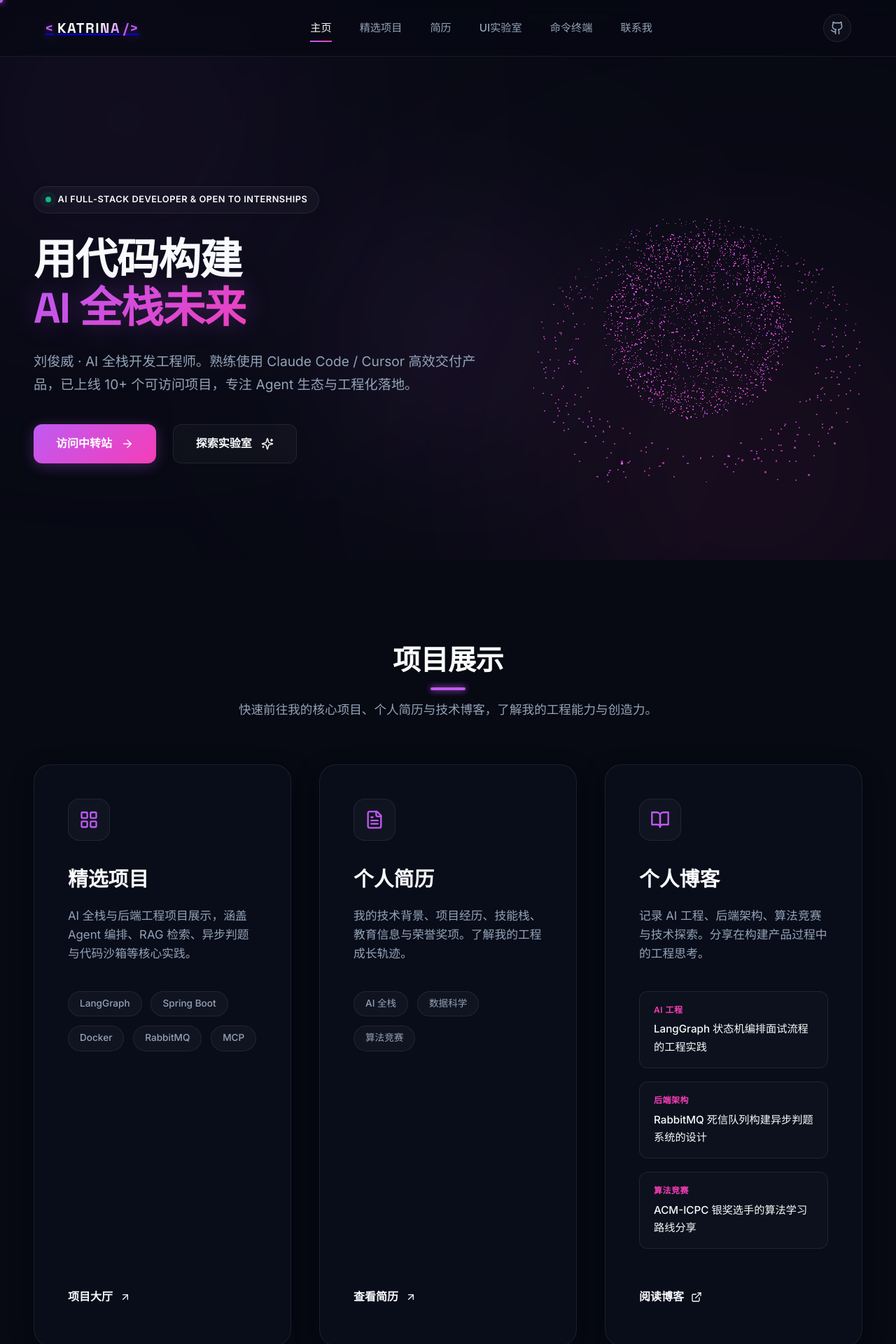
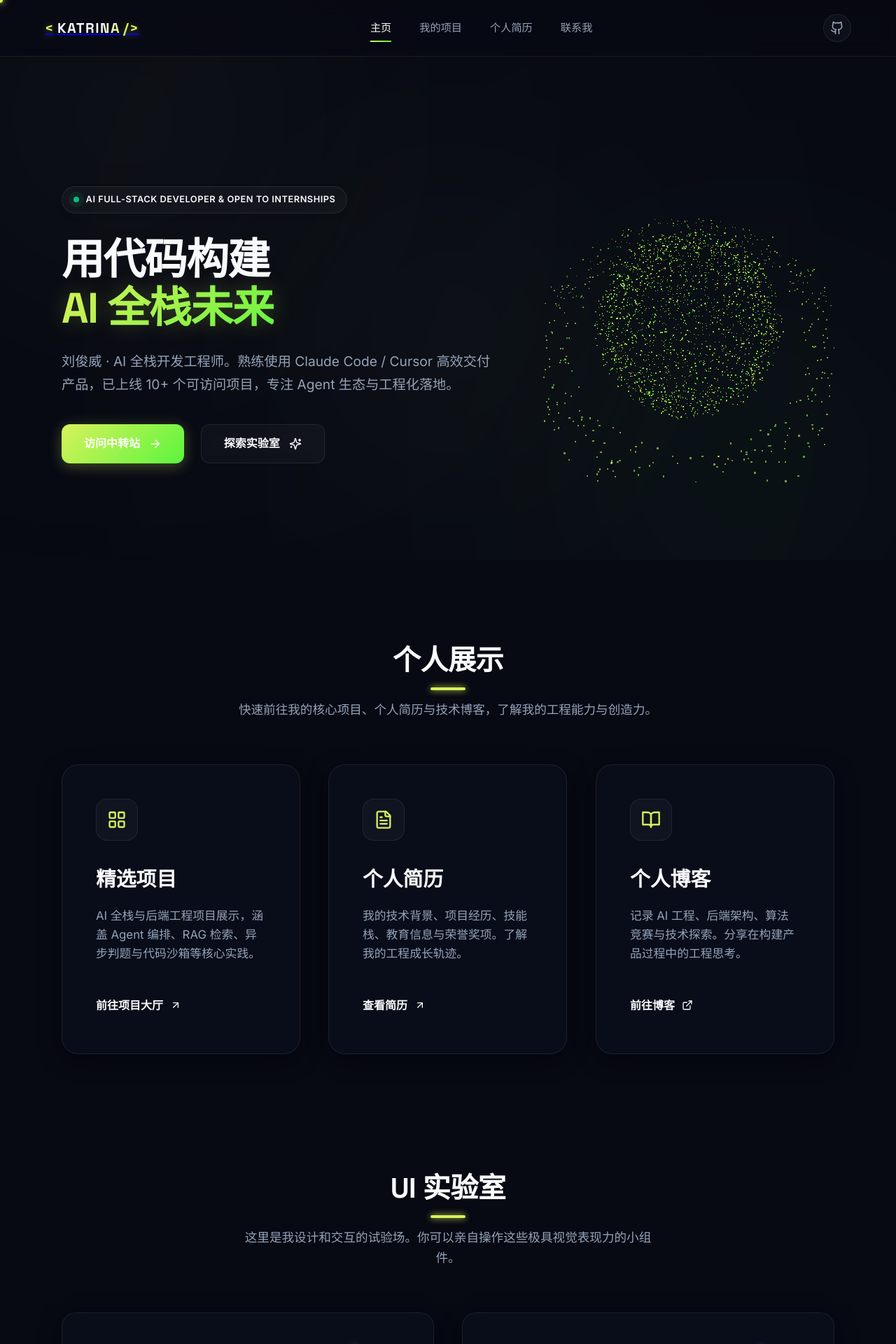
Before and after one commit to Katrina55553/My-Site, a React (Vite) app: page / in a window 1280 px wide. Shown: the top 1920 px of the page at 70% size. Built offline with nearby package versions, Linux system fonts and the light colour scheme.

Commit message:
feat: UI polish - default hue 70, tighter layout, clickable cards, cursor fix, nav cleanup

```diff
--- a/src/App.jsx
+++ b/src/App.jsx
@@ -66,7 +66,7 @@ function SubPage({ children }) {
 }
 
 export default function App() {
-  const [hue, setHue] = useState(280)
+  const [hue, setHue] = useState(70)
   const [glow, setGlow] = useState(100)
   const [activeSection, setActiveSection] = useState('hero')
   const location = useLocation()
--- a/src/components/CustomCursor.jsx
+++ b/src/components/CustomCursor.jsx
@@ -66,10 +66,10 @@ export default function CustomCursor() {
     const handleMouseDown = () => cursor.classList.add('grabbing')
     const handleMouseUp = () => cursor.classList.remove('grabbing')
 
-    // Lerp 缓动动画
+    // Lerp 缓动动画：系数越高越跟手（0.15 在高 DPI 下显得拖沓滞后）
     const animate = () => {
-      cursorPos.current.x += (mousePos.current.x - cursorPos.current.x) * 0.15
-      cursorPos.current.y += (mousePos.current.y - cursorPos.current.y) * 0.15
+      cursorPos.current.x += (mousePos.current.x - cursorPos.current.x) * 0.35
+      cursorPos.current.y += (mousePos.current.y - cursorPos.current.y) * 0.35
       // 用 translate3d 走 GPU 合成层，避免触发 layout
       cursor.style.transform = `translate3d(${cursorPos.current.x}px, ${cursorPos.current.y}px, 0) translate(-50%, -50%)`
       animationFrame = requestAnimationFrame(animate)
--- a/src/components/Hub.jsx
+++ b/src/components/Hub.jsx
@@ -1,84 +1,63 @@
 import { BookOpen, LayoutGrid, ExternalLink, ArrowUpRight, FileText } from 'lucide-react'
 import { Link } from 'react-router-dom'
 import TiltCard from './TiltCard'
-import { blogPosts } from '../data/content'
 
 export default function Hub() {
   return (
     <section id="hub" className="section">
       <div className="section-header">
-        <h2 className="section-title">项目展示</h2>
+        <h2 className="section-title">个人展示</h2>
         <p className="section-desc">快速前往我的核心项目、个人简历与技术博客，了解我的工程能力与创造力。</p>
       </div>
 
-      {/* 中转卡片 */}
+      {/* 中转卡片：整卡可点击 */}
       <div className="hub-grid">
         {/* 精选项目 */}
         <TiltCard>
+          <Link to="/projects" className="card-content card-content--link">
             <div className="card-glow"></div>
-          <div className="card-content">
             <div className="card-header-icon">
               <LayoutGrid size={28} />
             </div>
             <h3 className="card-title">精选项目</h3>
             <p className="card-desc">AI 全栈与后端工程项目展示，涵盖 Agent 编排、RAG 检索、异步判题与代码沙箱等核心实践。</p>
-            <div className="project-tags">
-              <span className="tag">LangGraph</span>
-              <span className="tag">Spring Boot</span>
-              <span className="tag">Docker</span>
-              <span className="tag">RabbitMQ</span>
-              <span className="tag">MCP</span>
-            </div>
-            <Link to="/projects" className="card-action-btn">
-              <span>项目大厅</span>
+            <span className="card-action-btn">
+              <span>前往项目大厅</span>
               <ArrowUpRight size={16} />
+            </span>
           </Link>
-          </div>
         </TiltCard>
 
         {/* 个人简历 */}
         <TiltCard>
+          <Link to="/resume" className="card-content card-content--link">
             <div className="card-glow"></div>
-          <div className="card-content">
             <div className="card-header-icon">
               <FileText size={28} />
             </div>
             <h3 className="card-title">个人简历</h3>
             <p className="card-desc">我的技术背景、项目经历、技能栈、教育信息与荣誉奖项。了解我的工程成长轨迹。</p>
-            <div className="project-tags">
-              <span className="tag">AI 全栈</span>
-              <span className="tag">数据科学</span>
-              <span className="tag">算法竞赛</span>
-            </div>
-            <Link to="/resume" className="card-action-btn">
+            <span className="card-action-btn">
               <span>查看简历</span>
               <ArrowUpRight size={16} />
+            </span>
           </Link>
-          </div>
         </TiltCard>
 
         {/* 个人博客 */}
         <TiltCard>
+          <a href="https://cogod.cn" target="_blank" rel="noopener noreferrer" className="card-content card-content--link">
             <div className="card-glow"></div>
-          <div className="card-content">
             <div className="card-header-icon">
               <BookOpen size={28} />
             </div>
             <h3 className="card-title">个人博客</h3>
             <p className="card-desc">记录 AI 工程、后端架构、算法竞赛与技术探索。分享在构建产品过程中的工程思考。</p>
-            <div className="blog-preview-list">
-              {blogPosts.map((post, i) => (
-                <div key={i} className="preview-item">
-                  <span className="preview-tag">{post.tag}</span>
-                  <span className="preview-title">{post.title}</span>
-                </div>
-              ))}
-            </div>
-            <a href="https://cogod.cn" target="_blank" rel="noopener noreferrer" className="card-action-btn">
-              <span>阅读博客</span>
+            <span className="card-action-btn">
+              <span>前往博客</span>
               <ExternalLink size={16} />
+            </span>
           </a>
-          </div>
         </TiltCard>
       </div>
     </section>
--- a/src/components/Navbar.jsx
+++ b/src/components/Navbar.jsx
@@ -3,10 +3,8 @@ import { Link, useLocation, useNavigate } from 'react-router-dom'
 
 const NAV_ITEMS = [
   { id: 'hero', label: '主页', path: '/' },
-  { id: 'projects', label: '精选项目', path: '/projects' },
-  { id: 'resume', label: '简历', path: '/resume' },
-  { id: 'lab', label: 'UI实验室', path: '/', hash: 'lab' },
-  { id: 'terminal-section', label: '命令终端', path: '/', hash: 'terminal-section' },
+  { id: 'projects', label: '我的项目', path: '/projects' },
+  { id: 'resume', label: '个人简历', path: '/resume' },
   { id: 'contact', label: '联系我', path: '/', hash: 'contact' },
 ]
 
--- a/src/pages/Projects.jsx
+++ b/src/pages/Projects.jsx
@@ -1,4 +1,4 @@
-import { LayoutGrid, Globe, Terminal, Sparkles, ArrowUpRight, ArrowLeft } from 'lucide-react'
+import { LayoutGrid, Globe, Terminal, Sparkles, ArrowUpRight, ArrowLeft, Github, ExternalLink } from 'lucide-react'
 import { Link } from 'react-router-dom'
 import { projects } from '../data/content'
 
@@ -12,11 +12,11 @@ const ICON_MAP = {
 export default function Projects() {
   return (
     <section className="section" style={{ paddingTop: '8rem' }}>
+      <Link to="/" className="back-link">
+        <ArrowLeft size={18} />
+        <span>返回主页</span>
+      </Link>
       <div className="section-header">
-        <Link to="/" className="back-link">
-          <ArrowLeft size={18} />
-          <span>返回主页</span>
-        </Link>
         <h2 className="section-title">项目展示</h2>
         <p className="section-desc">AI 全栈与后端工程项目展示，涵盖 Agent 编排、RAG 检索、异步架构与代码沙箱等核心实践。</p>
       </div>
@@ -24,8 +24,17 @@ export default function Projects() {
       <div className="projects-grid">
         {projects.map((project, i) => {
           const Icon = ICON_MAP[project.icon] || LayoutGrid
+          const hasLiveLink = project.link && project.link !== '#'
+          const hasRepo = project.repo && project.repo !== '#'
+          // 整卡点击主链接：优先在线访问，其次 GitHub
+          const cardHref = hasLiveLink ? project.link : hasRepo ? project.repo : null
+          const stop = (e) => e.stopPropagation()
+          const CardWrapper = cardHref ? 'a' : 'div'
+          const wrapperProps = cardHref
+            ? { href: cardHref, target: '_blank', rel: 'noopener noreferrer' }
+            : {}
           return (
-            <div key={i} className="project-card">
+            <CardWrapper key={i} className="project-card project-card--link" {...wrapperProps}>
               <div className="project-card__icon">
                 <Icon size={24} />
               </div>
@@ -41,10 +50,19 @@ export default function Projects() {
                   <span key={j} className="project-card__tag">{t}</span>
                 ))}
               </div>
-              <a href={project.link} className="project-card__link">
-                查看项目 <ArrowUpRight size={14} />
-              </a>
-            </div>
+              <div className="project-card__links" onClick={stop}>
+                {hasLiveLink ? (
+                  <a href={project.link} target="_blank" rel="noopener noreferrer" className="project-card__link">
+                    <ExternalLink size={14} /> 在线访问
+                  </a>
+                ) : null}
+                {hasRepo ? (
+                  <a href={project.repo} target="_blank" rel="noopener noreferrer" className="project-card__link project-card__link--repo">
+                    <Github size={14} /> GitHub
+                  </a>
+                ) : null}
+              </div>
+            </CardWrapper>
           )
         })}
       </div>
--- a/src/style.css
+++ b/src/style.css
@@ -2,7 +2,7 @@
  * 1. DESIGN SYSTEM & CUSTOM PROPERTIES
  * ------------------------------------------------------------- */
 :root {
-  --primary-hue: 280;
+  --primary-hue: 70;
   --primary-glow: 100;
 
   --neon-primary: hsl(var(--primary-hue), 85%, 65%);
@@ -53,8 +53,8 @@ body {
   z-index: -2; overflow: hidden; pointer-events: none;
 }
 .glow-orb {
-  position: absolute; border-radius: 50%; filter: blur(140px);
-  opacity: 0.18; mix-blend-mode: screen; will-change: transform;
+  position: absolute; border-radius: 50%; filter: blur(160px);
+  opacity: 0.10; mix-blend-mode: screen; will-change: transform;
 }
 .orb-1 {
   width: 45vw; height: 45vw;
@@ -141,12 +141,12 @@ body {
 /* -------------------------------------------------------------
  * 6. CONTAINER & LAYOUTS
  * ------------------------------------------------------------- */
-.container { max-width: 1700px; margin: 0 auto; padding: 0 3rem; }
+.container { max-width: 1200px; margin: 0 auto; padding: 0 3rem; }
 .section { padding: 7rem 0 3rem 0; }
 .section-header { margin-bottom: 4rem; text-align: center; }
 .back-link {
   display: inline-flex; align-items: center; gap: 0.5rem;
-  margin-bottom: 1.5rem; padding: 0.5rem 1.2rem; border-radius: 100px;
+  margin: 0 0 1.5rem 3rem; padding: 0.5rem 1.2rem; border-radius: 100px;
   background: rgba(255,255,255,0.03); border: 1px solid var(--border-color);
   color: var(--text-secondary); text-decoration: none; font-size: 0.85rem; font-weight: 500;
   transition: var(--transition-smooth);
@@ -196,7 +196,7 @@ body {
 .gradient-text {
   background: linear-gradient(135deg, var(--neon-primary), var(--neon-secondary));
   -webkit-background-clip: text; -webkit-text-fill-color: transparent;
-  text-shadow: 0 0 40px var(--neon-primary-glow);
+  text-shadow: 0 0 30px hsla(var(--primary-hue), 85%, 65%, 0.25);
 }
 .hero-subtitle { font-size: 1.2rem; color: var(--text-secondary); line-height: 1.7; margin-bottom: 2.5rem; }
 .hero-buttons { display: flex; gap: 1.5rem; }
@@ -241,6 +241,11 @@ body {
 .hub-card:hover { border-color: var(--neon-primary); box-shadow: 0 12px 40px var(--neon-primary-glow); }
 .hub-card:hover .card-glow { opacity: 1; }
 .card-content { padding: 3rem; height: 100%; display: flex; flex-direction: column; z-index: 2; position: relative; transform: translateZ(30px); }
+/* 整卡可点击：保留 flex 布局，清除默认 a 标签样式 */
+.card-content--link,
+.project-card--link {
+  color: inherit; text-decoration: none; cursor: pointer;
+}
 .card-header-icon {
   width: 60px; height: 60px; border-radius: 16px;
   background: rgba(255,255,255,0.03); border: 1px solid var(--border-color);
@@ -307,12 +312,15 @@ body {
 }
 .project-card__tags { display: flex; flex-wrap: wrap; gap: 0.5rem; margin-bottom: 1.5rem; }
 .project-card__tag { font-size: 0.75rem; color: var(--text-muted); background: rgba(255,255,255,0.02); padding: 0.25rem 0.7rem; border-radius: 6px; }
+.project-card__links { display: flex; gap: 1.2rem; margin-top: auto; flex-wrap: wrap; }
 .project-card__link {
   display: inline-flex; align-items: center; gap: 0.5rem;
   color: var(--neon-primary); font-weight: 600; font-size: 0.9rem;
-  text-decoration: none; transition: var(--transition-smooth); margin-top: auto;
+  text-decoration: none; transition: var(--transition-smooth);
 }
 .project-card__link:hover { gap: 0.8rem; color: var(--neon-secondary); }
+.project-card__link--repo { color: var(--text-secondary); }
+.project-card__link--repo:hover { color: var(--neon-secondary); }
 
 /* -------------------------------------------------------------
  * 9. RESUME SECTION (简历模块)
```
Lines whose indentation alone changed are shown as unchanged.
